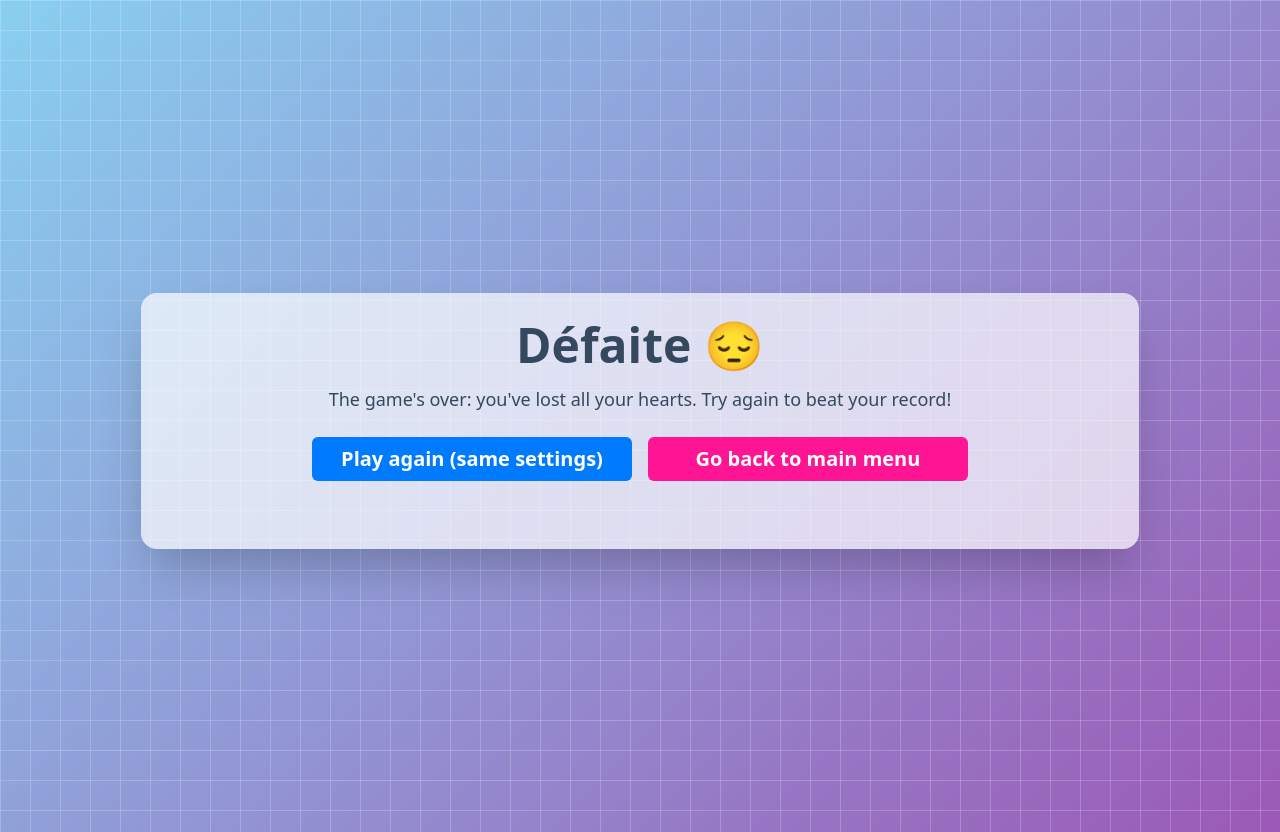
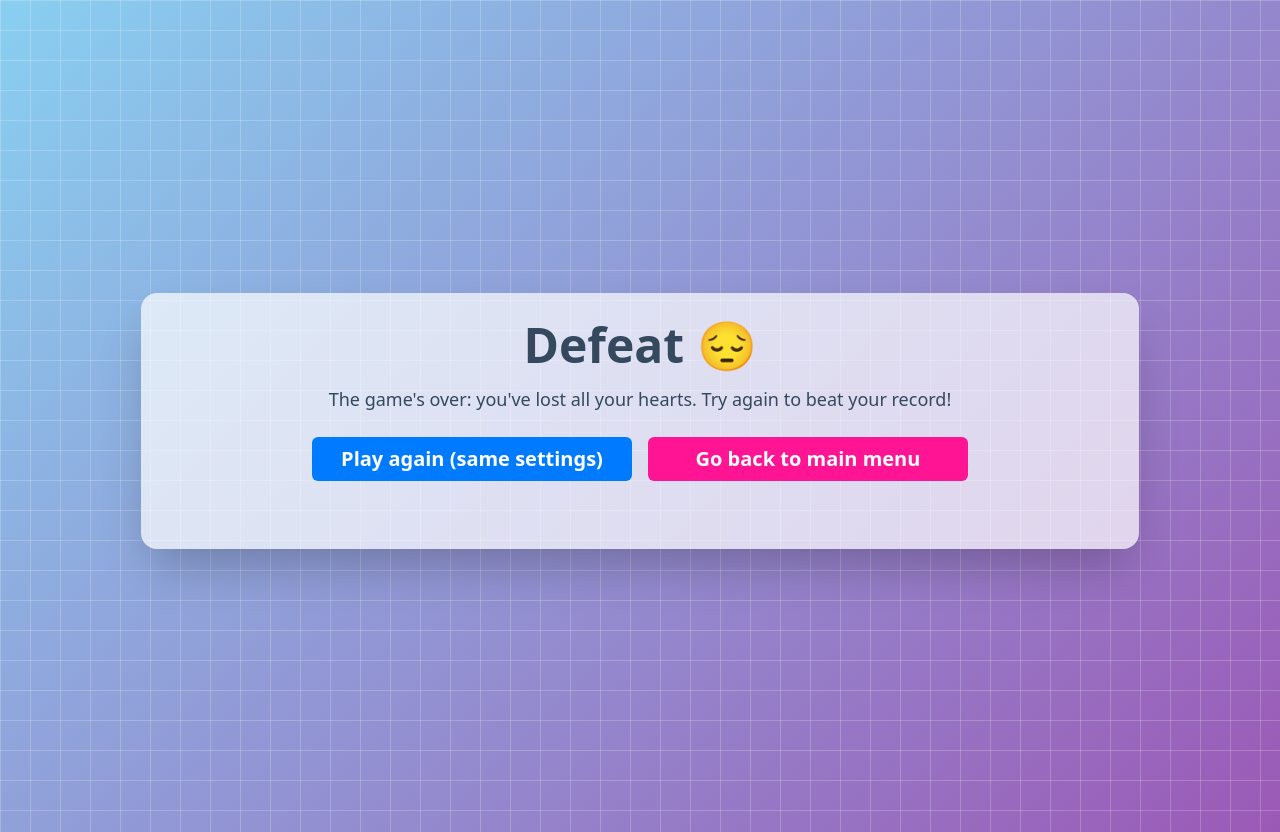
Before and after one commit to Dodize/projet_archi_quizz, a Vue app in the folder frontend/: page /gameOver in a window 1280 px wide. Built offline with nearby package versions, Linux system fonts and the light colour scheme; the HTML template or start-up script is replaced by a standard one; a web font is replaced by a local one.

Commit message:
correction typo

```diff
--- a/frontend/src/components/GameOver.vue
+++ b/frontend/src/components/GameOver.vue
@@ -3,7 +3,7 @@
     <div class="overflow-y-auto mt-2.5 bg-boxGrey p-7 pb-4 rounded-2xl w-4/5 text-center shadow-2xl h-64">
       <!-- Affichage conditionnel basé sur gameOverReason -->
       <h1 class="text-5xl font-extrabold mb-4">
-        {{ gameOverReason === 'hearts' ? 'Défaite 😔' : 'Victoire 🎉' }}
+        {{ gameOverReason === 'hearts' ? 'Defeat 😔' : 'Victory 🎉' }}
       </h1>
       <p class="text-lg">
         {{ message }}
```
